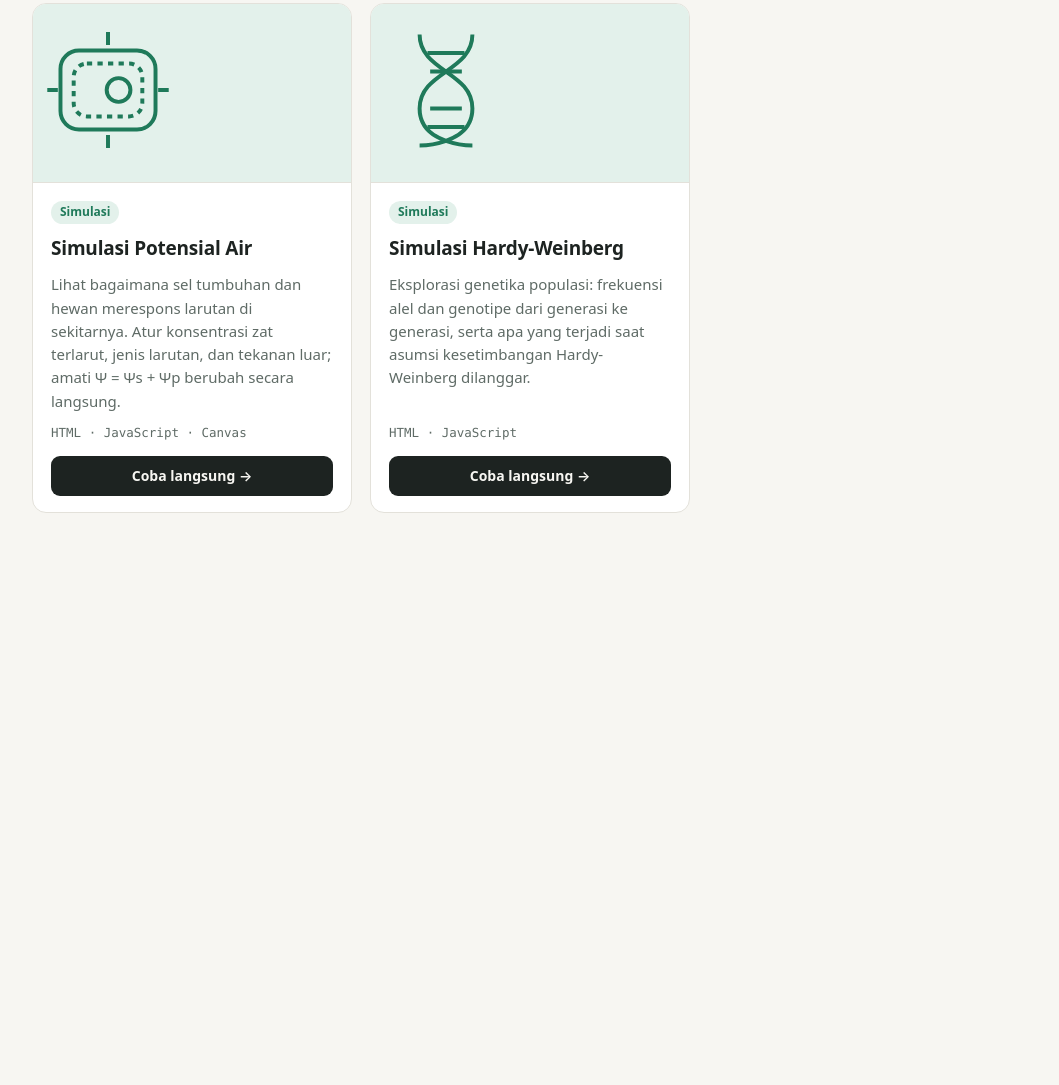
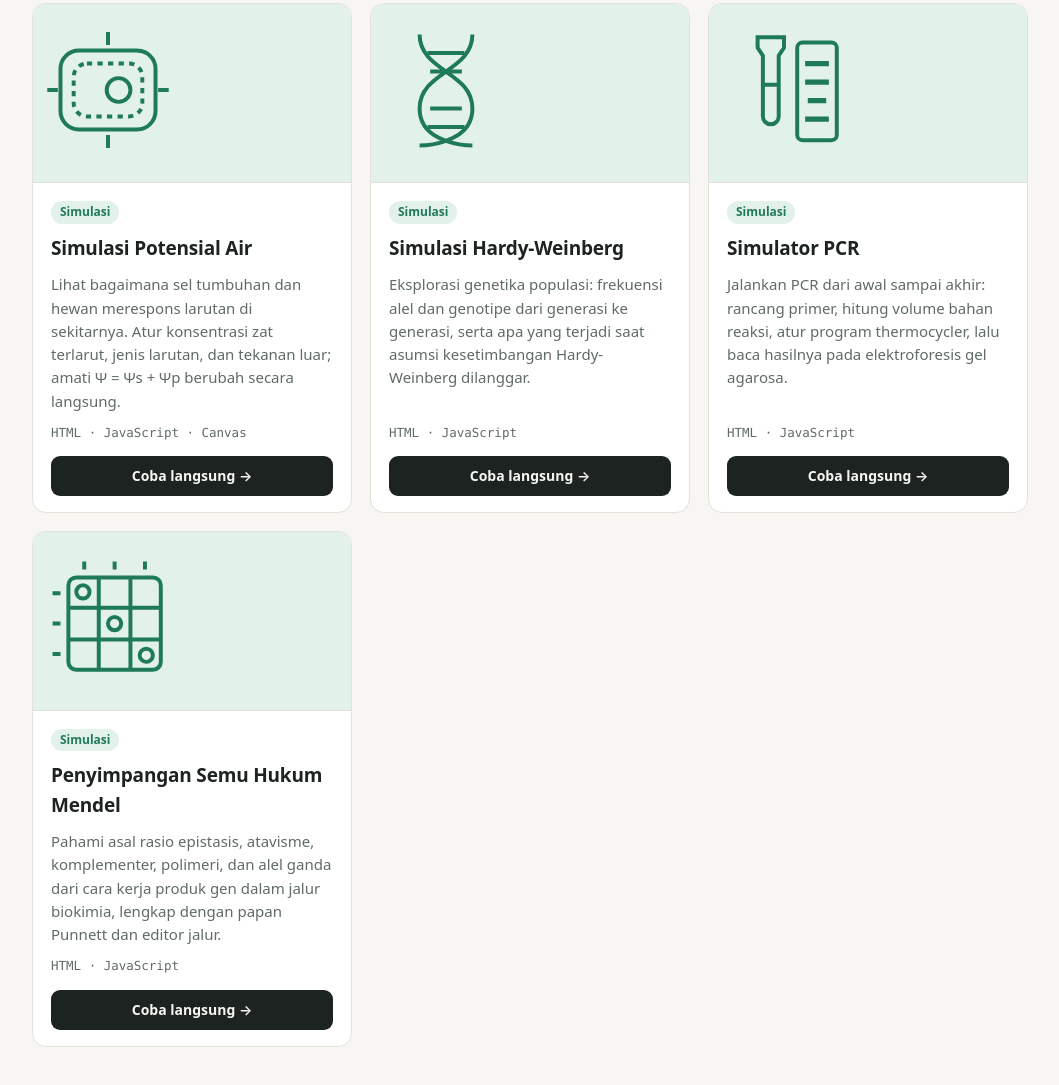
Before and after one commit to GregTendi/GregTendi.github.io, a plain HTML site: page index.html in a window 1280 px wide. Shown: the part 375-1460 px from the top of the page, without its empty margins (110-1169 px from the left). Before the commit the page ends 928 px from the top, so only its background shows below. Drawn offline with Linux system fonts and the light colour scheme.

Commit message:
Add PCR simulator and modified Mendelian ratios simulator
Co-Authored-By: Claude Opus 5.5 <noreply@anthropic.com>
Claude-Session: https://claude.ai/code/session_019RZB811HkLq9ouv2gdiNwo

```diff
--- a/index.html
+++ b/index.html
@@ -117,6 +117,28 @@ const PROJECTS = [
     tech: "HTML · JavaScript",
     demo: `https://${USER.toLowerCase()}.github.io/hardy-weinberg/`,
     icon: "dna"
+  },
+  {
+    category: "sim",
+    title: { id: "Simulator PCR", en: "PCR Simulator" },
+    desc: {
+      id: "Jalankan PCR dari awal sampai akhir: rancang primer, hitung volume bahan reaksi, atur program thermocycler, lalu baca hasilnya pada elektroforesis gel agarosa.",
+      en: "Run a PCR from start to finish: design primers, calculate reagent volumes, program the thermocycler, then read the result on an agarose gel."
+    },
+    tech: "HTML · JavaScript",
+    demo: `https://${USER.toLowerCase()}.github.io/pcr-simulator/`,
+    icon: "pcr"
+  },
+  {
+    category: "sim",
+    title: { id: "Penyimpangan Semu Hukum Mendel", en: "Modified Mendelian Ratios" },
+    desc: {
+      id: "Pahami asal rasio epistasis, atavisme, komplementer, polimeri, dan alel ganda dari cara kerja produk gen dalam jalur biokimia, lengkap dengan papan Punnett dan editor jalur.",
+      en: "See where epistasis, atavism, complementary, polymeric and multiple-allele ratios come from, based on how gene products act in a pathway, with Punnett squares and a pathway editor."
+    },
+    tech: "HTML · JavaScript",
+    demo: `https://${USER.toLowerCase()}.github.io/mendel-extension/`,
+    icon: "punnett"
   }
 ];
 
@@ -138,6 +160,8 @@ const UI = {
 
 /* ---------- ikon placeholder (dipakai kalau tidak ada image) ---------- */
 const ICONS = {
+  pcr: `<svg viewBox="0 0 100 100" fill="none" stroke="currentColor" stroke-width="3"><path d="M30 10h20v8l-4 6v46a6 6 0 0 1-12 0V24l-4-6z"/><path d="M34 46h12"/><rect x="60" y="14" width="30" height="74" rx="4"/><path d="M66 30h18M66 44h18M68 58h14M66 72h18" stroke-width="4"/></svg>`,
+  punnett: `<svg viewBox="0 0 100 100" fill="none" stroke="currentColor" stroke-width="3"><rect x="20" y="20" width="70" height="70" rx="6"/><path d="M43 20v70M67 20v70M20 43h70M20 67h70"/><path d="M8 32h6M8 55h6M8 78h6M32 8v6M55 8v6M78 8v6"/><circle cx="31" cy="31" r="5"/><circle cx="55" cy="55" r="5"/><circle cx="79" cy="79" r="5"/></svg>`,
   cell: `<svg viewBox="0 0 100 100" fill="none" stroke="currentColor" stroke-width="3"><rect x="14" y="20" width="72" height="60" rx="14"/><rect x="24" y="30" width="52" height="40" rx="10" stroke-dasharray="4 4"/><circle cx="58" cy="50" r="9"/><path d="M4 50h8M88 50h8M50 6v10M50 84v10"/></svg>`,
   dna: `<svg viewBox="0 0 100 100" fill="none" stroke="currentColor" stroke-width="3"><path d="M30 8c0 28 40 28 40 56s-40 28-40 28"/><path d="M70 8c0 28-40 28-40 56s40 28 40 28"/><path d="M36 22h28M38 36h24M38 64h24M36 78h28"/></svg>`,
   seq: `<svg viewBox="0 0 100 100" fill="none" stroke="currentColor" stroke-width="3"><path d="M10 30h50M30 50h55M18 70h48"/><path d="M8 88c8-20 12-20 16 0s8-30 14 0 10-14 14 0 8-24 14 0 10-10 14 0"/></svg>`,
```
